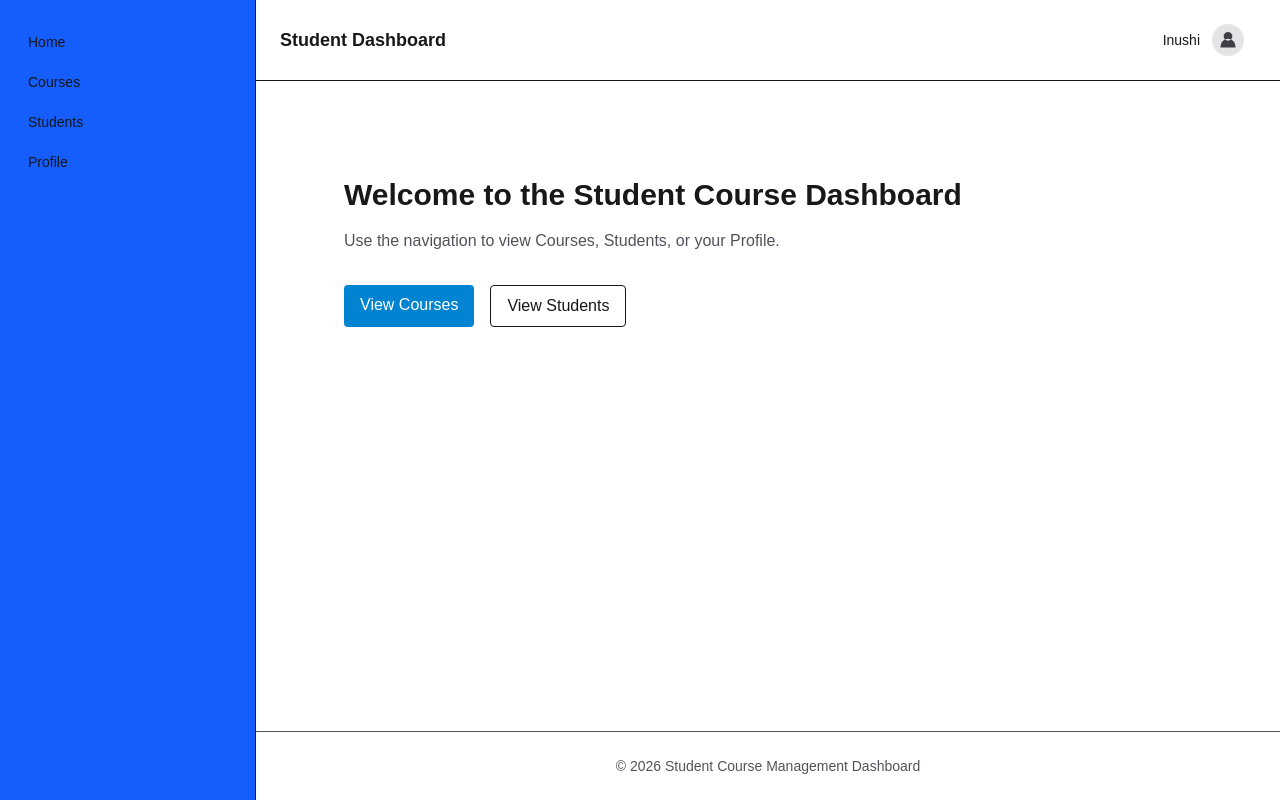
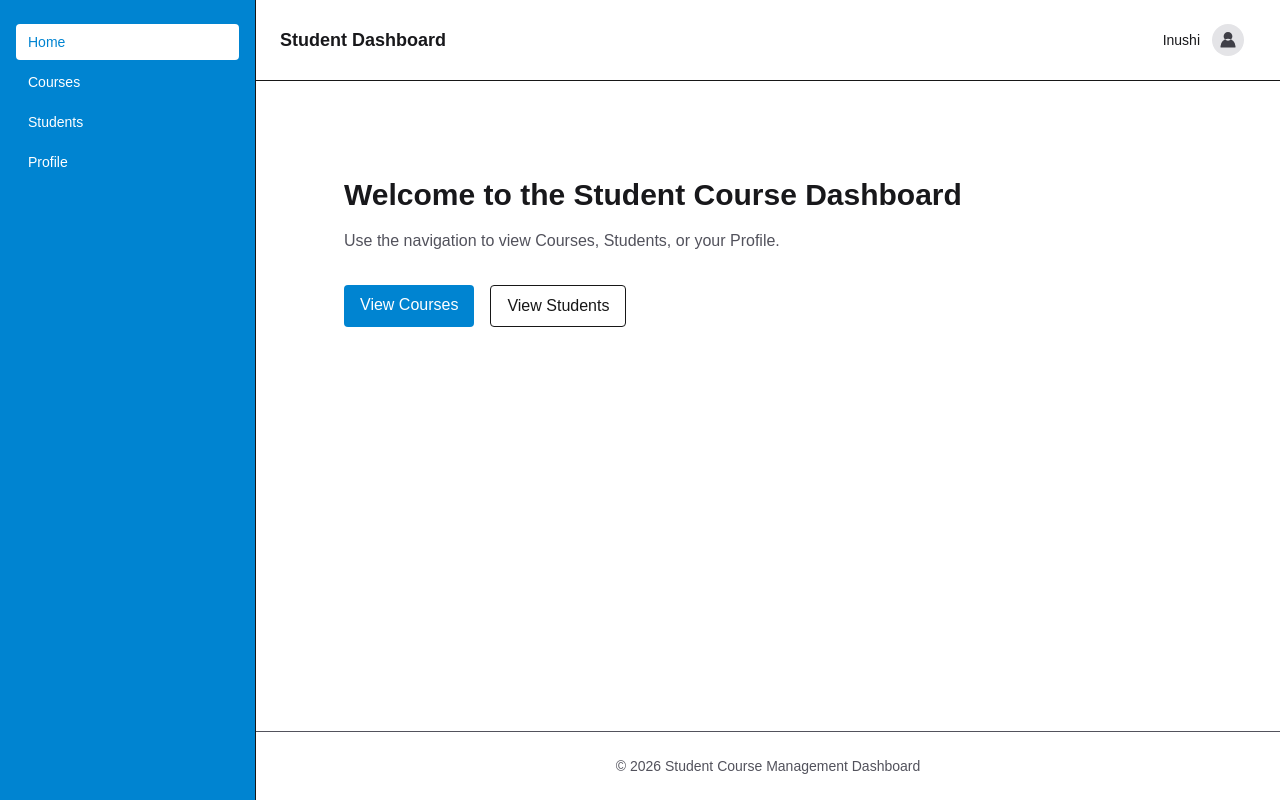
Before and after one commit to InushiKavindi/student-course-dashboard, a Next.js app: page / in a window 1280 px wide. Built offline with nearby package versions, Linux system fonts and the light colour scheme.

Commit message:
ui:  improved styles of side bar

```diff
--- a/app/components/Navbar.tsx
+++ b/app/components/Navbar.tsx
@@ -2,9 +2,17 @@
 
 import { useState } from "react";
 import Link from "next/link";
+import { usePathname } from "next/navigation";
 
 export default function Navbar() {
   const [open, setOpen] = useState(false);
+  const pathname = usePathname();
+  function isActive(href: string) {
+    if (!pathname) return false;
+    if (href === "/") return pathname === "/";
+    return pathname === href || pathname.startsWith(href + "/");
+  }
+
   return (
     <>
       <header className="sticky top-0 z-50 w-full border-b bg-white/95 backdrop-blur dark:border-zinc-800 dark:bg-[#0b0b0b]/95 md:ml-64 md:w-[calc(100%-16rem)]">
@@ -40,14 +48,53 @@ export default function Navbar() {
       </header>
 
       {open && (
-        <div className="md:hidden sticky top-16 z-40 border-b border-zinc-800 bg-zinc-900 py-4 text-zinc-100">
+          <div className="md:hidden sticky top-16 z-40 border-b border-[#005c99] bg-[#006BB0] py-4 text-white">
           <div className="px-4">
-            <div className="mb-3 text-sm uppercase tracking-wide text-zinc-400">Menu</div>
+            {/* <div className="mb-3 text-sm uppercase tracking-wide text-zinc-400"></div> */}
             <nav className="flex flex-col gap-2">
-              <Link href="/" onClick={() => setOpen(false)} className="rounded bg-zinc-800 px-4 py-3 hover:bg-zinc-700">Home</Link>
-              <Link href="/courses" onClick={() => setOpen(false)} className="rounded bg-zinc-800 px-4 py-3 hover:bg-zinc-700">Courses</Link>
-              <Link href="/students" onClick={() => setOpen(false)} className="rounded bg-zinc-800 px-4 py-3 hover:bg-zinc-700">Students</Link>
-              <Link href="/profile" onClick={() => setOpen(false)} className="rounded bg-zinc-800 px-4 py-3 hover:bg-zinc-700">Profile</Link>
+              <Link
+                href="/"
+                onClick={() => setOpen(false)}
+                className={`rounded px-4 py-3 transition-colors duration-150 ${
+                  isActive("/") ? "bg-white text-[#0084D1]" : "text-white hover:bg-white hover:text-[#006BB0] focus:bg-white focus:text-[#006BB0]"
+                }`}
+                aria-current={isActive("/") ? "page" : undefined}
+              >
+                Home
+              </Link>
+
+              <Link
+                href="/courses"
+                onClick={() => setOpen(false)}
+                className={`rounded px-4 py-3 transition-colors duration-150 ${
+                  isActive("/courses") ? "bg-white text-[#0084D1]" : "text-white hover:bg-white hover:text-[#006BB0] focus:bg-white focus:text-[#006BB0]"
+                }`}
+                aria-current={isActive("/courses") ? "page" : undefined}
+              >
+                Courses
+              </Link>
+
+              <Link
+                href="/students"
+                onClick={() => setOpen(false)}
+                className={`rounded px-4 py-3 transition-colors duration-150 ${
+                  isActive("/students") ? "bg-white text-[#0084D1]" : "text-white hover:bg-white hover:text-[#006BB0] focus:bg-white focus:text-[#006BB0]"
+                }`}
+                aria-current={isActive("/students") ? "page" : undefined}
+              >
+                Students
+              </Link>
+
+              <Link
+                href="/profile"
+                onClick={() => setOpen(false)}
+                className={`rounded px-4 py-3 transition-colors duration-150 ${
+                  isActive("/profile") ? "bg-white text-[#0084D1]" : "text-white hover:bg-white hover:text-[#006BB0] focus:bg-white focus:text-[#006BB0]"
+                }`}
+                aria-current={isActive("/profile") ? "page" : undefined}
+              >
+                Profile
+              </Link>
             </nav>
           </div>
         </div>
--- a/app/components/Sidebar.tsx
+++ b/app/components/Sidebar.tsx
@@ -1,14 +1,60 @@
+"use client";
+
 import Link from "next/link";
+import { usePathname } from "next/navigation";
 
 export default function Sidebar() {
+  const pathname = usePathname();
+
+  function isActive(href: string) {
+    if (!pathname) return false;
+    if (href === "/") return pathname === "/";
+    return pathname === href || pathname.startsWith(href + "/");
+  }
+
   return (
-    <aside className="hidden md:block md:fixed md:inset-y-0 md:left-0 w-64 shrink-0 border-r bg-blue-600 dark:bg-blue-900 dark:border-blue-800 md:overflow-y-auto">
+    <aside className="hidden md:block md:fixed md:inset-y-0 md:left-0 w-64 shrink-0 border-r bg-[#0084D1] dark:bg-[#006bb0] dark:border-[#005c99] md:overflow-y-auto">
       <div className="px-4 py-6 h-full">
         <nav className="flex flex-col gap-1">
-          <Link href="/" className="block rounded px-3 py-2 text-sm hover:bg-blue-500 dark:hover:bg-blue-700">Home</Link>
-          <Link href="/courses" className="block rounded px-3 py-2 text-sm hover:bg-blue-500 dark:hover:bg-blue-700">Courses</Link>
-          <Link href="/students" className="block rounded px-3 py-2 text-sm hover:bg-blue-500 dark:hover:bg-blue-700">Students</Link>
-          <Link href="/profile" className="block rounded px-3 py-2 text-sm hover:bg-blue-500 dark:hover:bg-blue-700">Profile</Link>
+          <Link
+            href="/"
+            className={`block rounded px-3 py-2 text-sm transition-colors duration-150 ${
+              isActive("/") ? "bg-white text-[#0084D1]" : "text-white hover:bg-white hover:text-[#0084D1] focus:bg-white focus:text-[#0084D1]"
+            }`}
+            aria-current={isActive("/") ? "page" : undefined}
+          >
+            Home
+          </Link>
+
+          <Link
+            href="/courses"
+            className={`block rounded px-3 py-2 text-sm transition-colors duration-150 ${
+              isActive("/courses") ? "bg-white text-[#0084D1]" : "text-white hover:bg-white hover:text-[#0084D1] focus:bg-white focus:text-[#0084D1]"
+            }`}
+            aria-current={isActive("/courses") ? "page" : undefined}
+          >
+            Courses
+          </Link>
+
+          <Link
+            href="/students"
+            className={`block rounded px-3 py-2 text-sm transition-colors duration-150 ${
+              isActive("/students") ? "bg-white text-[#0084D1]" : "text-white hover:bg-white hover:text-[#0084D1] focus:bg-white focus:text-[#0084D1]"
+            }`}
+            aria-current={isActive("/students") ? "page" : undefined}
+          >
+            Students
+          </Link>
+
+          <Link
+            href="/profile"
+            className={`block rounded px-3 py-2 text-sm transition-colors duration-150 ${
+              isActive("/profile") ? "bg-white text-[#0084D1]" : "text-white hover:bg-white hover:text-[#0084D1] focus:bg-white focus:text-[#0084D1]"
+            }`}
+            aria-current={isActive("/profile") ? "page" : undefined}
+          >
+            Profile
+          </Link>
         </nav>
       </div>
     </aside>
```
